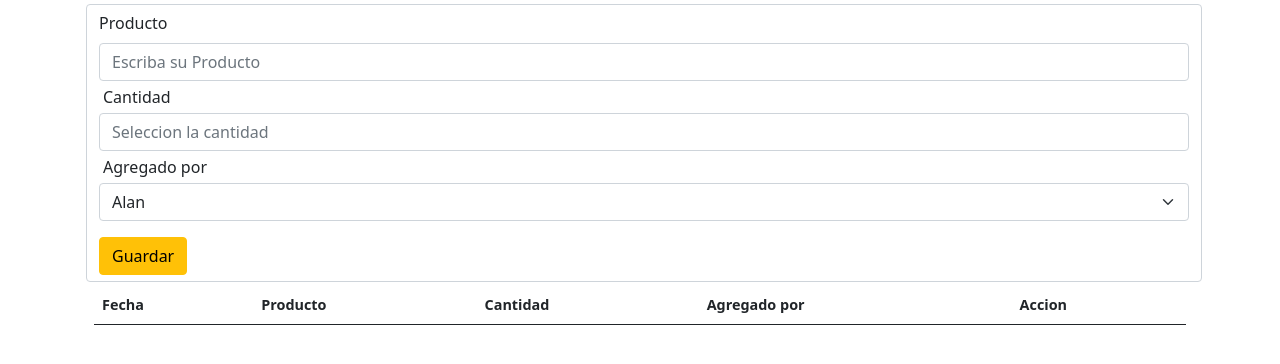
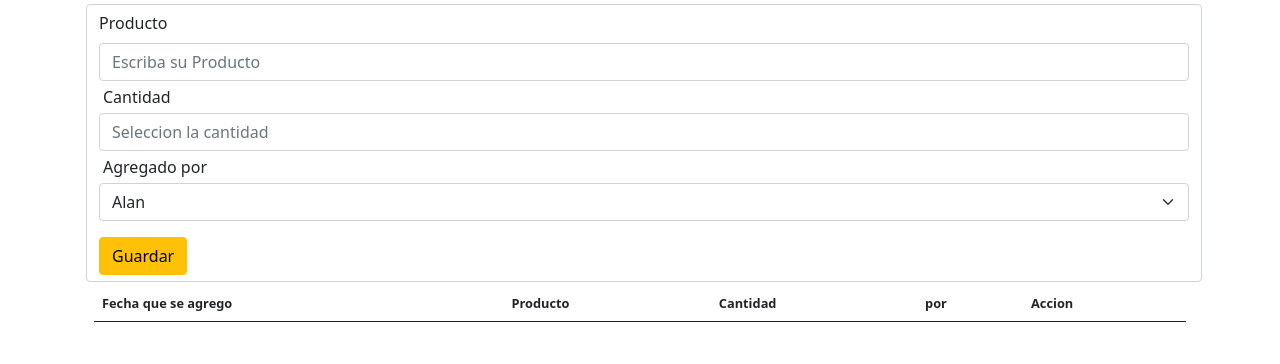
Before and after one commit to AlanDevPY/listaDeComprasCompartida, a plain HTML site: page index.html in a window 1280 px wide. Drawn offline with nearby package versions, Linux system fonts and the light colour scheme; no server answers.

Commit message:
add code

```diff
--- a/app.js
+++ b/app.js
@@ -44,7 +44,7 @@ window.addEventListener("DOMContentLoaded", async () => {
         <td>${task.producto}</td>
         <td>${task.cantidad}</td>
         <td>${task.persona}</td>
-        <td> <button data-id="${task.id}" class="btn btn-danger">Terminado</button></td>
+        <td> <button data-id="${task.id}" class="btn btn-danger btn-sm">Terminado</button></td>
       </tr>
            `;
       });
--- a/css.css
+++ b/css.css
@@ -1,3 +1,3 @@
 table{
-    font-size: 0.9rem;
+    font-size: 0.8rem;
 }
--- a/index.html
+++ b/index.html
@@ -28,10 +28,10 @@
             <table class="table table-hover">
                 <thead>
                   <tr>
-                    <th scope="col">Fecha</th>
+                    <th scope="col">Fecha que se agrego</th>
                     <th scope="col">Producto</th>
                     <th scope="col">Cantidad</th>
-                    <th scope="col">Agregado por</th>
+                    <th scope="col">por</th>
                     <th scope="col">Accion</th>
                   </tr>
                 </thead>
```
